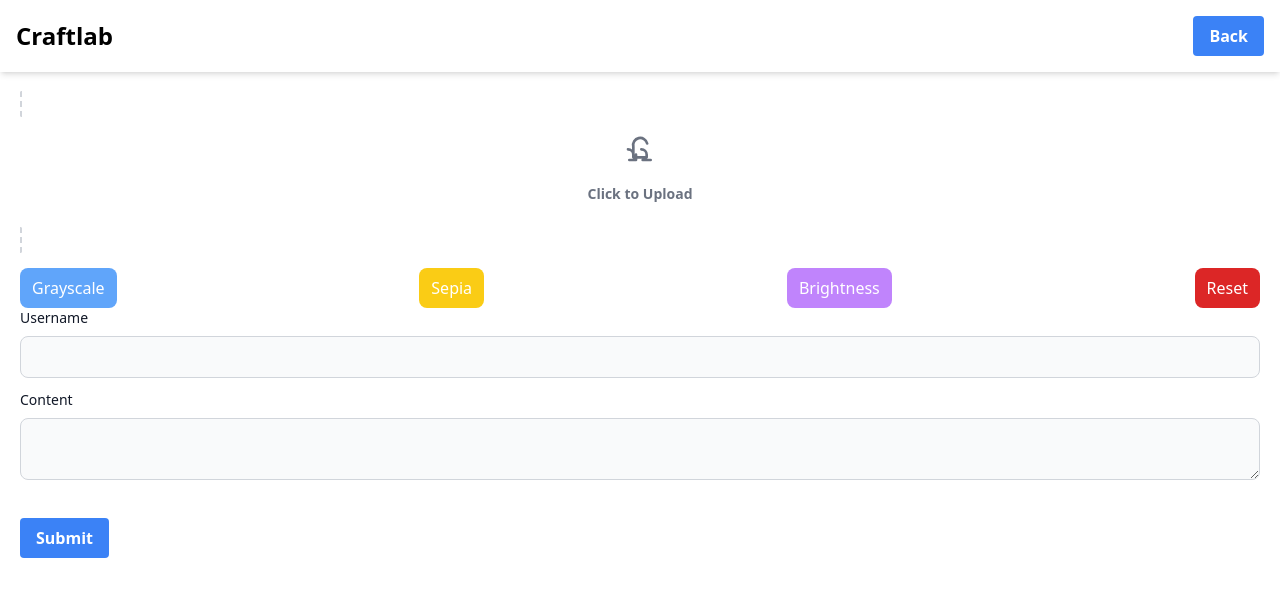
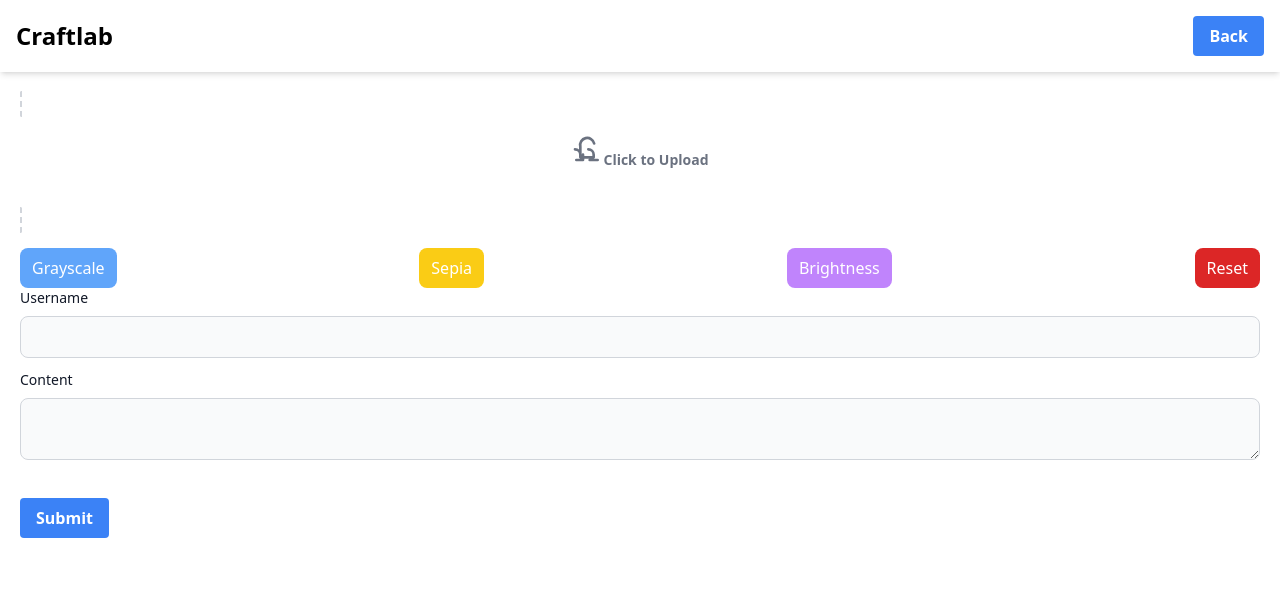
Before and after one commit to hannansatopay/sip24-sveltekit-fundamentals, a SvelteKit app: page /add-post in a window 1280 px wide. Shown: the top 596 px of the page. Built offline with nearby package versions, Linux system fonts and the light colour scheme.

Commit message:
done with the assignment

```diff
--- a/src/routes/add-post/+page.svelte
+++ b/src/routes/add-post/+page.svelte
@@ -63,7 +63,7 @@ function applyFilter(filterName) {
 
 <form class="container mx-auto p-5" method="POST" enctype="multipart/form-data">
     <label for="dropzone" class="mb-3 flex-col items-center justify-center w-full h-64 border-2 border-gray-300 border-dashed rounded-lg cursor-pointer">
-        <div class="flex flex-col items-center justify-center pt-5 pb-6">
+        <div class="flex flex-col-1 items-center justify-center pt-5 pb-6">
             {#if imgurl}
                 <img src="{imgurl}" class="w-[300px] image-preview" style="--filter: {selectedFilter}">
             {:else}
```
Also changed, not shown: src/routes/+page.svelte (+1 -1 lines).
